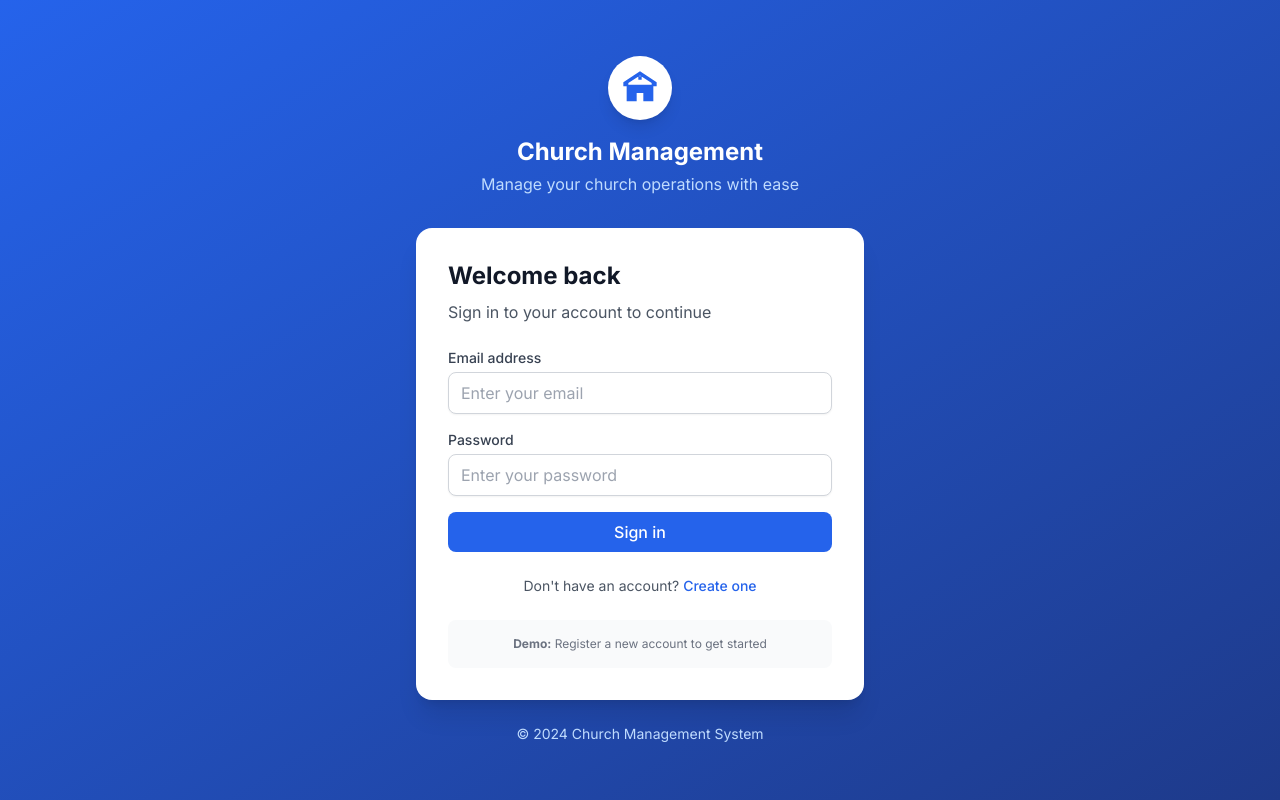
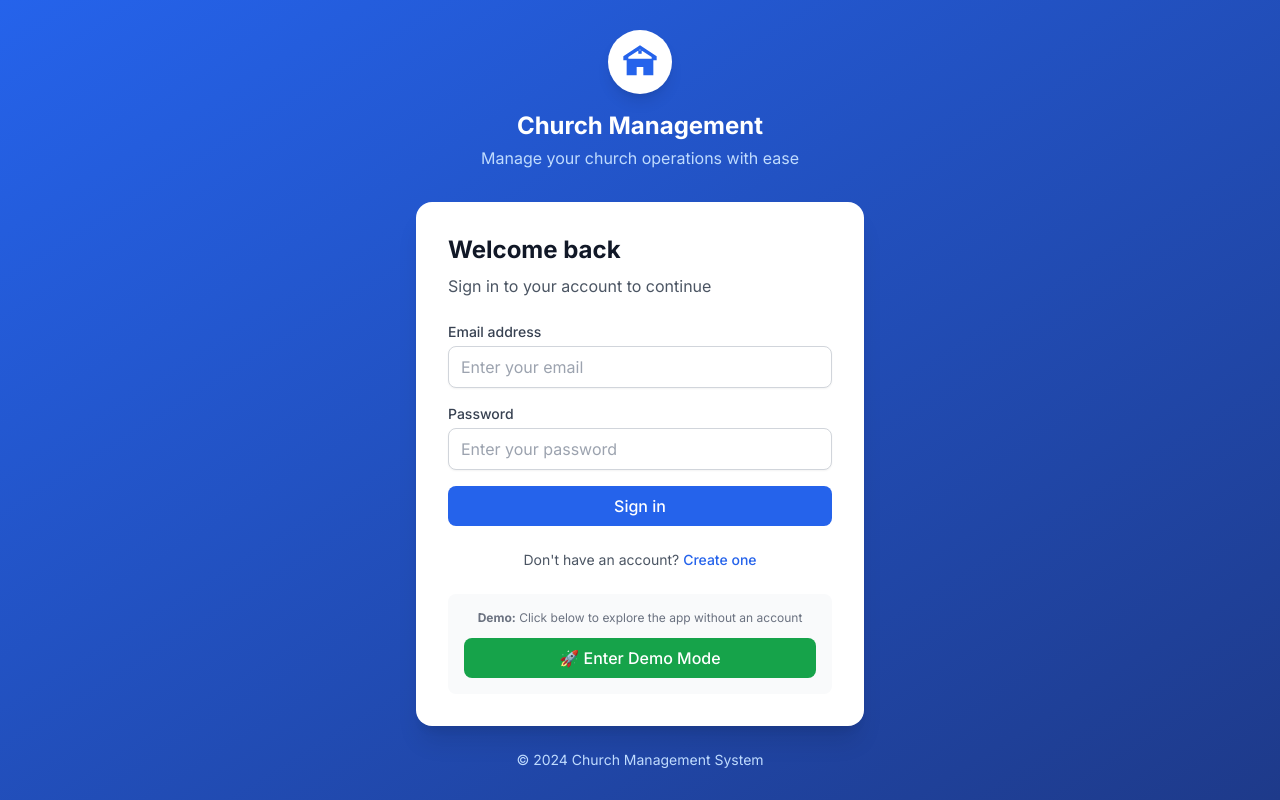
Before and after one commit to sbuncele-del/Church-financial-reporting, a React (Vite) app in the folder frontend/: page /login in a window 1280 px wide. Built offline with nearby package versions, Linux system fonts and the light colour scheme; no server answers.

Commit message:
Add Demo Mode button on login page - works without API

```diff
--- a/frontend/src/pages/auth/Login.tsx
+++ b/frontend/src/pages/auth/Login.tsx
@@ -6,12 +6,31 @@ import { useAuthStore } from '../../stores/authStore';
 import { authService } from '../../services/authService';
 import type { LoginRequest } from '../../types';
 
+// Demo user for when API is unavailable
+const DEMO_USER = {
+  id: 1,
+  email: 'demo@church.org',
+  first_name: 'Demo',
+  last_name: 'User',
+  role: 'admin' as const,
+  church_id: 1,
+  is_active: true,
+  is_verified: true,
+  created_at: '2026-01-01T00:00:00Z'
+};
+
 export default function Login() {
   const [isLoading, setIsLoading] = useState(false);
   const navigate = useNavigate();
   const { login } = useAuthStore();
 
   const { register, handleSubmit, formState: { errors } } = useForm<LoginRequest>();
+
+  const handleDemoLogin = () => {
+    login(DEMO_USER, 'demo_token_12345', 'demo_refresh_12345');
+    toast.success('Welcome to Demo Mode!');
+    navigate('/dashboard');
+  };
 
   const onSubmit = async (data: LoginRequest) => {
     setIsLoading(true);
@@ -102,9 +121,16 @@ export default function Login() {
 
       {/* Demo credentials hint */}
       <div className="mt-6 p-4 bg-gray-50 rounded-lg">
-        <p className="text-xs text-gray-500 text-center">
-          <strong>Demo:</strong> Register a new account to get started
+        <p className="text-xs text-gray-500 text-center mb-3">
+          <strong>Demo:</strong> Click below to explore the app without an account
         </p>
+        <button
+          type="button"
+          onClick={handleDemoLogin}
+          className="w-full py-2 px-4 bg-green-600 hover:bg-green-700 text-white font-medium rounded-lg transition-colors"
+        >
+          🚀 Enter Demo Mode
+        </button>
       </div>
     </div>
   );
```
